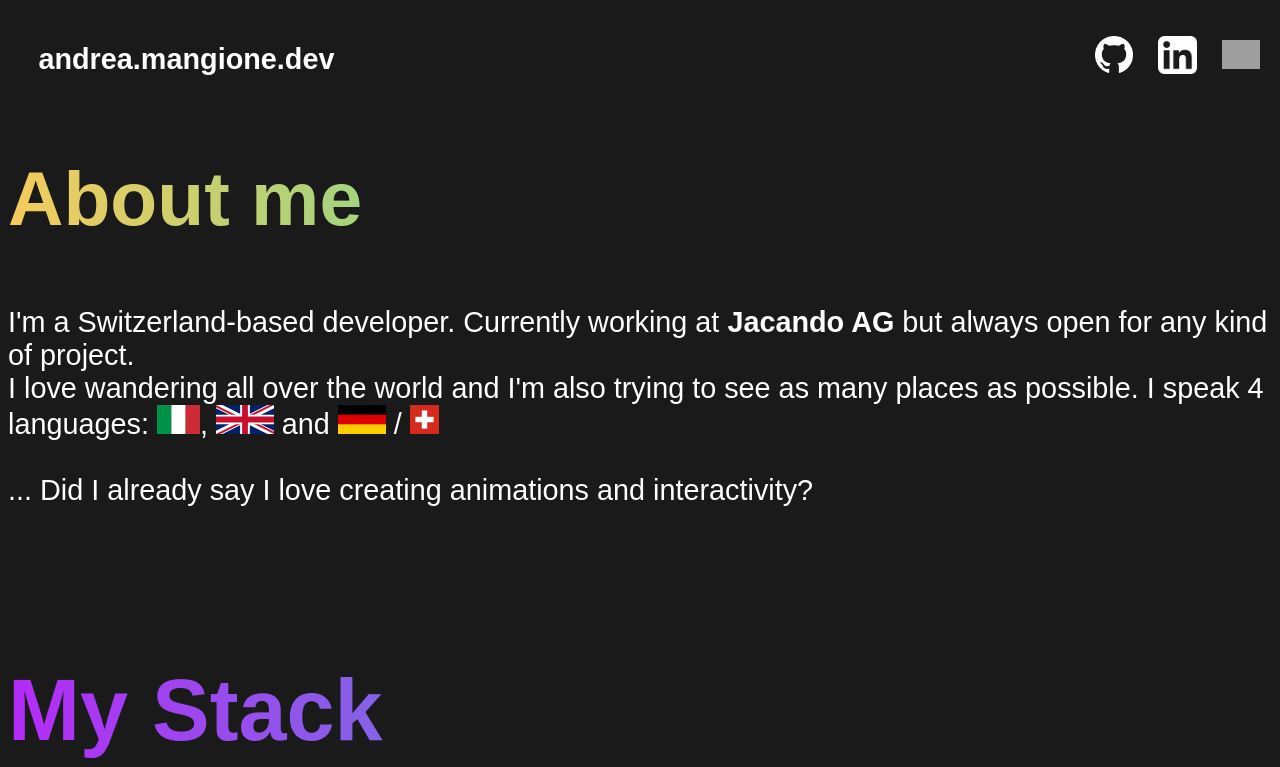
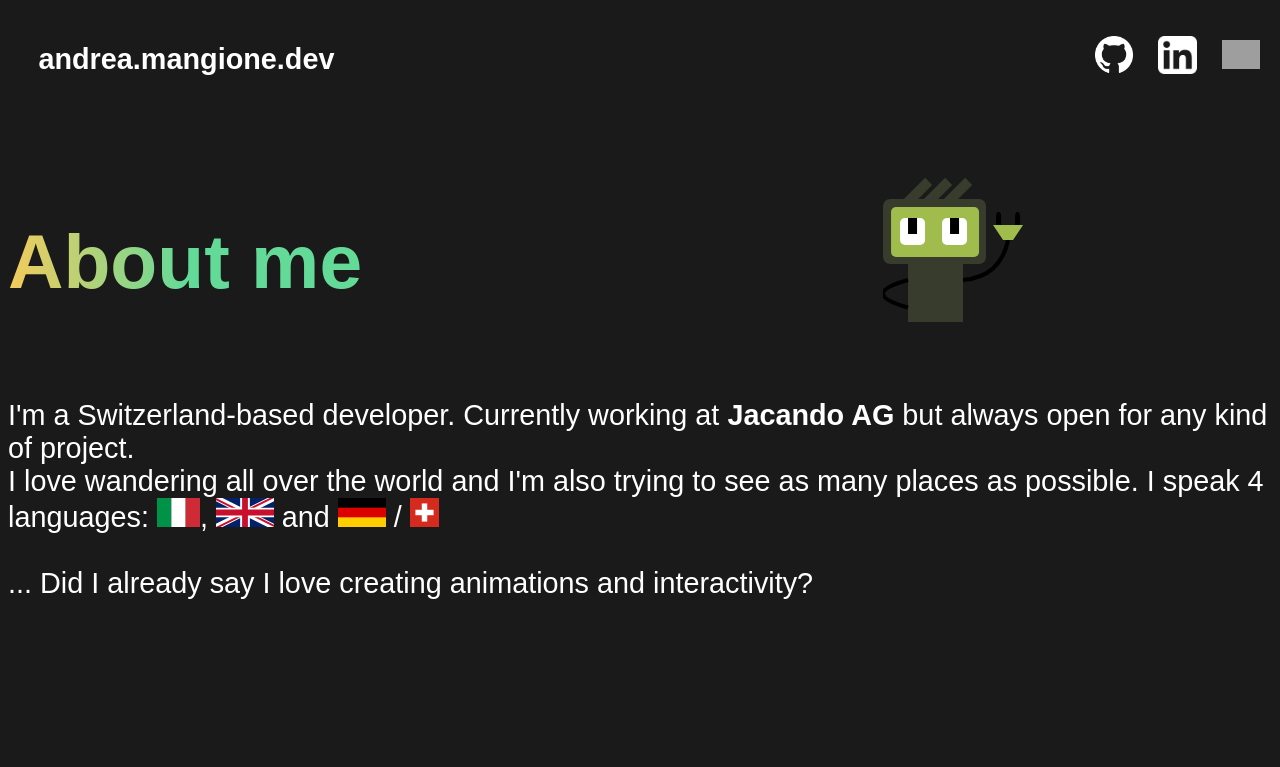
Before and after one commit to MangioneAndrea/andrea.mangione.dev, a Svelte app: page / in a window 1280 px wide. Shown: the top 767 px of the page. Built offline with nearby package versions, Linux system fonts and the light colour scheme; grey boxes are pictures that could not be loaded; a web font is replaced by a local one.

Commit message:
add compy to description

```diff
--- a/src/elements/compy/Compy.svelte
+++ b/src/elements/compy/Compy.svelte
@@ -13,6 +13,8 @@
   let rightHand;
   let rightArm, leftArm;
   let body, main;
+
+  let compyRight = 0;
   const adaptArm = () => {
     rightArm.setAttribute(
       "d",
@@ -48,18 +50,13 @@
   };
 
   const wink = deferAsync(async () => {
-    /*
-    await asyncAnime({
-      targets: rightHand,
-      direction: "alternate",
-      x: 190,
-      easing: "linear",
-      duration: 200,
-      rotate: 9,
-      loop: 10,
-      update: adaptArm,
-    });
-    */
+    let random = compyRight;
+
+    while (Math.abs(random - compyRight) < 30) {
+      random = Math.random() * 100;
+    }
+
+    compyRight = random;
   });
 
   onMount(() => {
@@ -71,28 +68,26 @@
   let pupilRight = `--pupil-x: ${0}px; --pupil-y: ${0}px;`;
 
   const resetEyes = debounce(() => {
-    console.log("resetting")
+    console.log("resetting");
     pupilLeft = `--pupil-x: ${0}px; --pupil-y: ${0}px;`;
     pupilRight = `--pupil-x: ${0}px; --pupil-y: ${0}px;`;
   }, 1000);
 
-  $: console.log(pupilLeft, pupilRight);
+  const moveEye = (_x, _y, eye, pup) => {
+    const eyeX = eye.getBoundingClientRect().x;
+    const eyeY = eye.getBoundingClientRect().y;
 
-  const moveEye = (_x, _y, eye, pup) => {
-    const differenceX = eye.getBoundingClientRect().x;
-    const differenceY = eye.getBoundingClientRect().y;
-
-    const width = eye.getBoundingClientRect().width;
-    const height = eye.getBoundingClientRect().height;
-
-    const centerX = width / 2 + differenceX;
-    const centerY = height / 2 + differenceY;
+    const eyeW = eye.getBoundingClientRect().width;
+    const eyeH = eye.getBoundingClientRect().height;
 
     const pWidth = pup.getBoundingClientRect().width;
     const pHeight = pup.getBoundingClientRect().height;
 
-    const xBound = (width - pWidth) / 2;
-    const yBound = height - pHeight;
+    const centerX = eyeW / 2 + eyeX;
+    const centerY = eyeH / 2 + eyeY;
+
+    const xBound = (eyeW - pWidth) / 2;
+    const yBound = eyeH - pHeight;
 
     const tx = Math.round(clamp(_x - centerX, -xBound, xBound));
     const ty = Math.round(clamp(_y - centerY + pHeight / 2, 0, yBound));
@@ -104,24 +99,6 @@
     pupilLeft = moveEye(evt.clientX, evt.clientY, leftEye, leftPupil);
     pupilRight = moveEye(evt.clientX, evt.clientY, rightEye, rightPupil);
     resetEyes();
-  });
-  document.addEventListener("touchstart", (e) => {
-    /*
-    moveEye(
-      e.touches[0].clientX,
-      e.touches[0].clientY,
-      leftEye,
-      leftPupil,
-      315
-    );
-    moveEye(
-      e.touches[0].clientX,
-      e.touches[0].clientY,
-      rightEye,
-      rightPupil,
-      357
-    );
-    */
   });
 
   let width;
@@ -136,6 +113,7 @@
   height="200"
   bind:this={main}
   on:click={wink}
+  style="--compy-right: {compyRight}%;"
 >
   <defs>
     <!-- Head-->
@@ -194,25 +172,17 @@
 </svg>
 
 <style>
-  @keyframes movep {
-    100% {
-      transform: translate(0, 0);
-    }
-    50% {
-      transform: translate(var(--pupil-x), var(--pupil-y));
-    }
-    100% {
-      transform: translate(0, 0);
-    }
-  }
-
   .pupil {
     transform: translate(var(--pupil-x), var(--pupil-y));
   }
 
   svg {
-    position: fixed;
+    position: absolute;
+    right: var(--compy-right);
+    transform: translateX(calc(var(--compy-right) + 1.5rem));
+    top: 10%;
     background-color: transparent;
+    transition: all ease-in-out 0.2s;
   }
   svg .face {
     fill: #9fbc4d;
@@ -234,8 +204,9 @@
     width: 9px;
     height: 16px;
     fill: #000000;
-    transition: all linear .2s;
+    transition: all linear 0.2s;
     -webkit-backface-visibility: hidden;
+    backface-visibility: hidden;
   }
   svg .skin {
     fill: #383c2c;
--- a/src/lib/Description.svelte
+++ b/src/lib/Description.svelte
@@ -1,19 +1,29 @@
+<script>
+  import Compy from "../elements/compy/Compy.svelte";
+</script>
+
 <section>
+  <div class="titleContainer">
     <h1>About me</h1>
+    <div class="compySpace">
+      <Compy />
+    </div>
+  </div>
   <p>
-        I'm a Switzerland-based developer. Currently working at <b>Jacando AG</b> but always open for any kind of
-        project.
-        <br/>
-        I love wandering all over the world and I'm also trying to see as many places as possible. I speak 4 languages:
-        <img src={"assets/Flags/it.svg"}/>, <img src={"assets/Flags/gb.svg"}/>
-        and <img src={"assets/Flags/de.svg"}/> / <img src={"assets/Flags/ch.svg"}/>
-        <br/><br/>
+    I'm a Switzerland-based developer. Currently working at <b>Jacando AG</b>
+    but always open for any kind of project.
+    <br />
+    I love wandering all over the world and I'm also trying to see as many places
+    as possible. I speak 4 languages:
+    <img src={"assets/Flags/it.svg"} />, <img src={"assets/Flags/gb.svg"} />
+    and <img src={"assets/Flags/de.svg"} /> /
+    <img src={"assets/Flags/ch.svg"} />
+    <br /><br />
     ... Did I already say I love creating animations and interactivity?
   </p>
 </section>
 
 <style>
-
   img {
     height: 1.5rem;
   }
@@ -22,4 +32,13 @@
     background: var(--greenish-background);
     -webkit-background-clip: text;
   }
+  .titleContainer {
+    position: relative;
+    display: flex;
+  }
+
+  .compySpace {
+    flex: 1;
+    position:relative;
+  }
 </style>
```
Lines whose indentation alone changed are shown as unchanged.
